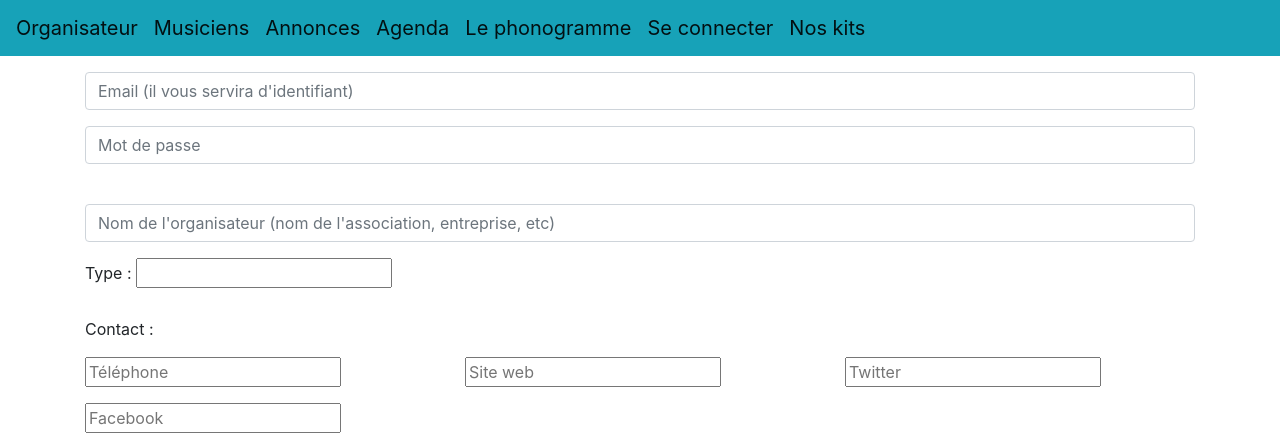
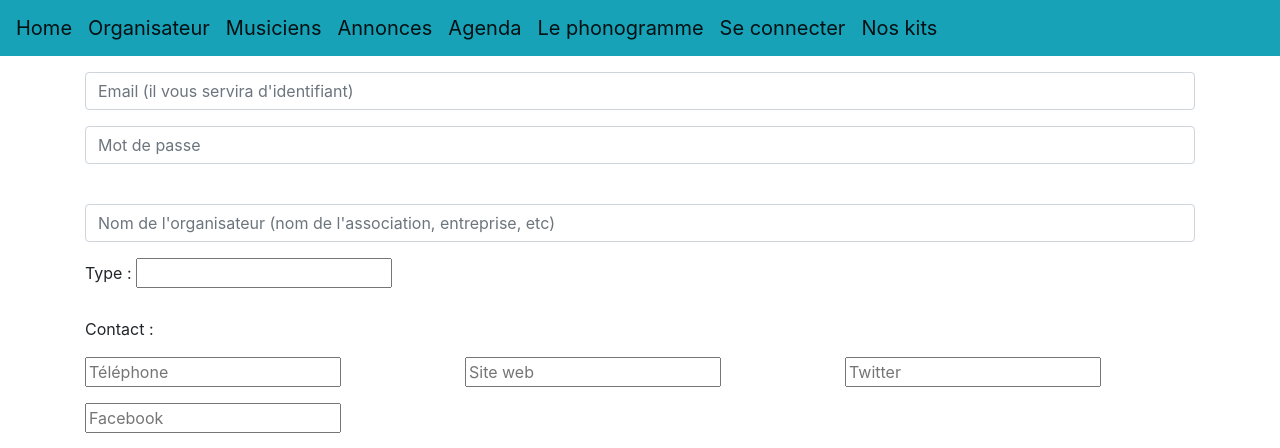
Before and after one commit to Archaros1/projet_music, a Symfony app: template templates/forms/form_orga.html.twig in a window 1280 px wide. Shown: the top 448 px of the page. Run offline with Twig, Linux system fonts and the light colour scheme; the template is opened without the code that fills it: most values are stand-ins (such as "Sample title", 1, 10 or a date in 2020); form fields are guessed from the names that the template uses; some libraries are stand-ins or nearby versions.

Commit message:
ajout d'un home à la navbar

```diff
--- a/templates/site-parts/navbar.html.twig
+++ b/templates/site-parts/navbar.html.twig
@@ -1,6 +1,9 @@
 <nav class="navbar navbar-expand-lg navbar-light bg-info">
   <div class="collapse navbar-collapse" id="navbarNav">
     <ul class="navbar-nav">
+      <li class="nav-item">
+        <a class="navbar-brand" href="{{ path('home') }}">Home</a>
+      </li>
       <li class="nav-item">
         <a class="navbar-brand" href="{{ path('form_orga') }}">Organisateur</a>
       </li>
```
